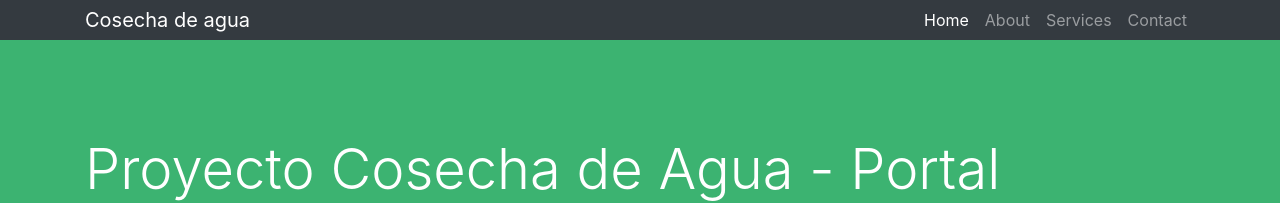
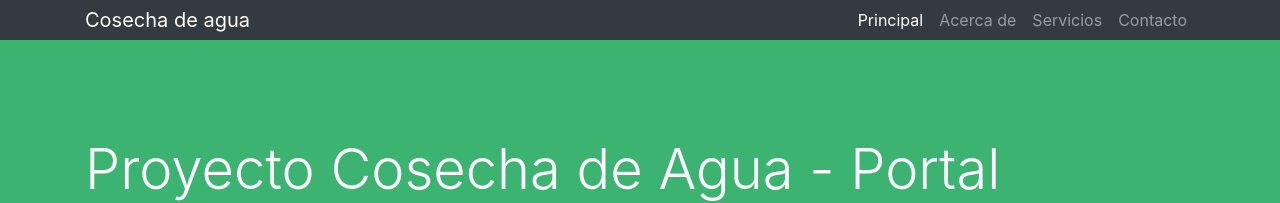
Before and after one commit to geo-cosecha-agua/geo-cosecha-agua.github.io, a Jekyll site: the page built from index.html, in a window 1280 px wide. Shown: the top 203 px of the page. Built offline with Jekyll 4.4.1, drawn with Linux system fonts in a browser that asks for light colours.

Commit message:
Update menu.yml

```diff
--- a/_data/menu.yml
+++ b/_data/menu.yml
@@ -1,11 +1,11 @@
-- title: Home
+- title: Principal
   link: /
 
-- title: About
+- title: Acerca de
   link: /about/
 
-- title: Services
+- title: Servicios
   link: "/services/"
 
-- title: Contact
+- title: Contacto
   link: "/contact/"
```
